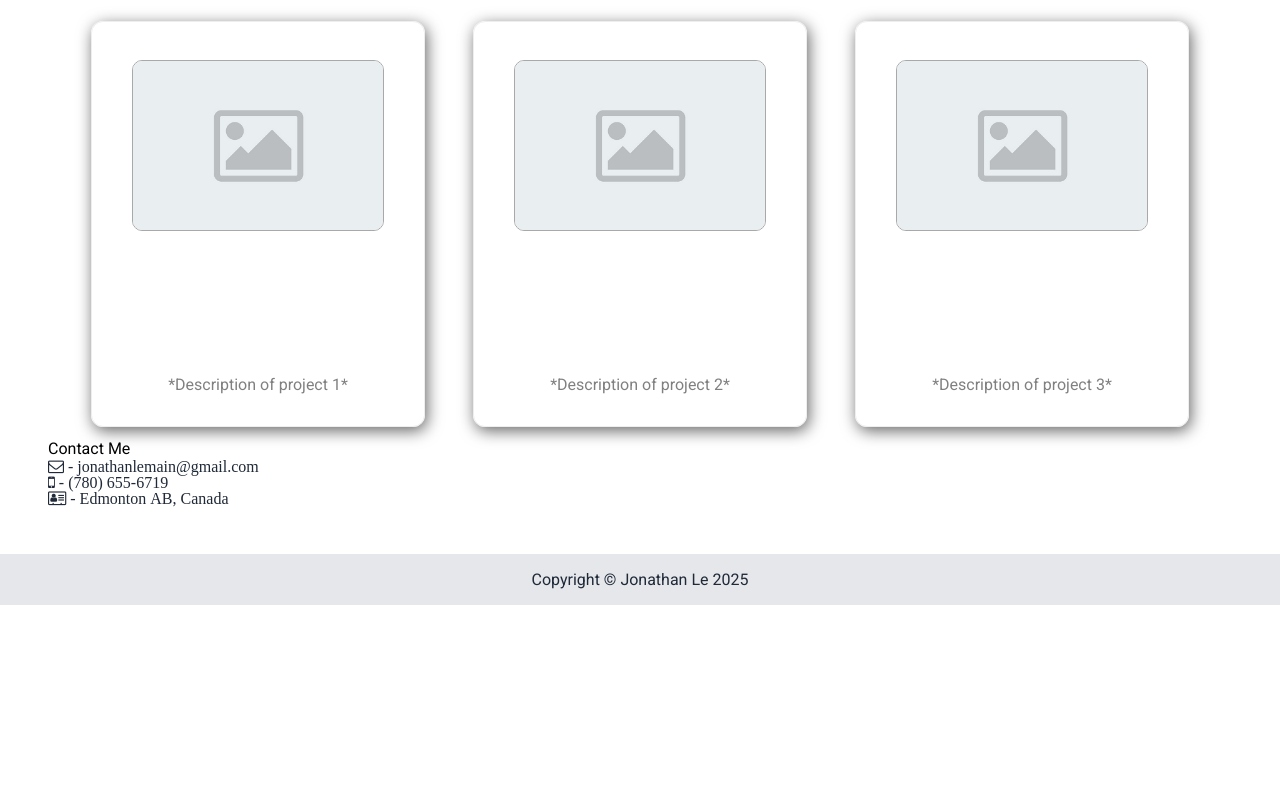
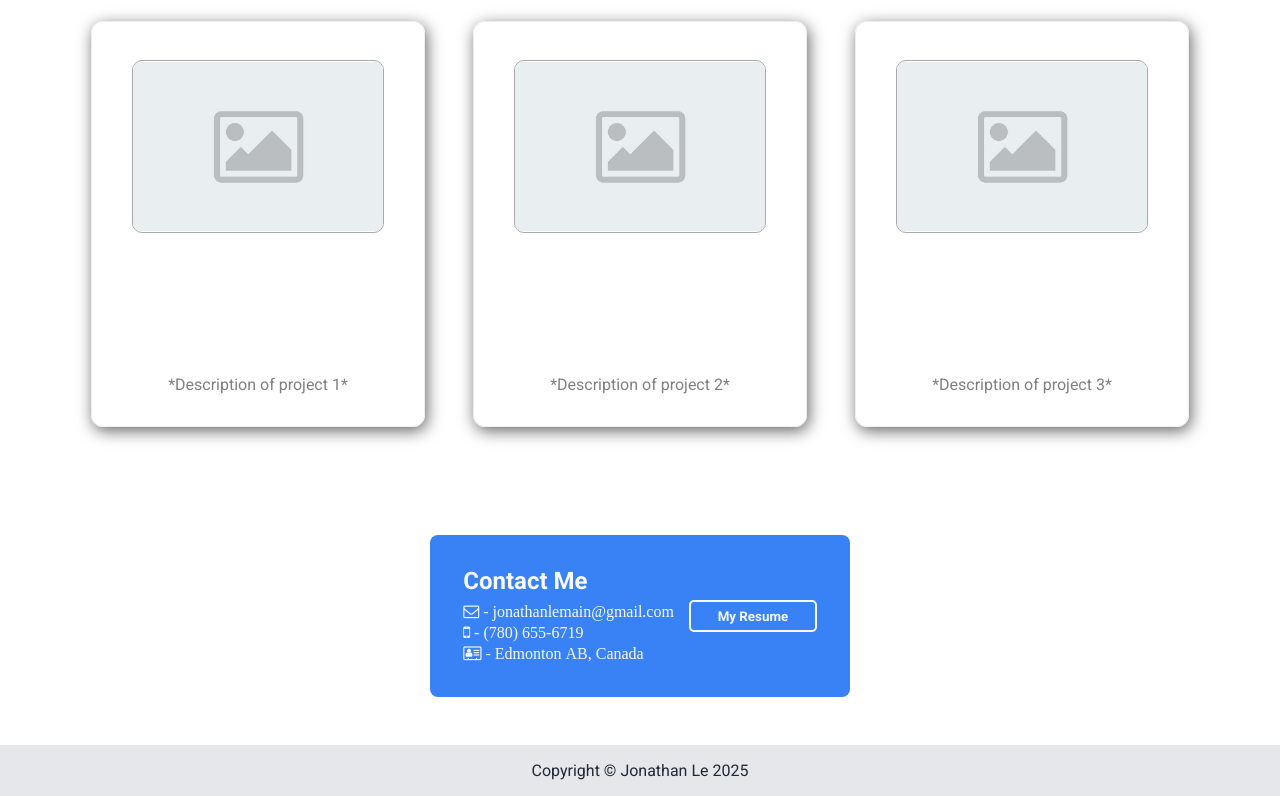
Before and after one commit to Jonathan-C-L/the-odin-project, a plain HTML site: page home/index.html in a window 1280 px wide. Shown: the part 445-1241 px from the top of the page. Before the commit the page ends 1050 px from the top, so only its background shows below. Drawn offline with Linux system fonts and the light colour scheme.

Commit message:
projects page styled and assignments updated

```diff
--- a/home/index.html
+++ b/home/index.html
@@ -17,7 +17,7 @@
                 <ul>
                     <li class="summary-text">2nd year Computer Engineering Technology student (Cumulative GPA: 4.0)</li>
                     <li class="summary-text">Front-end: HTML/CSS, Javascript (jQuery, React), TypeScript</li>
-                    <li class="summary-text">Back-end: C, C# (.NET), Python, PHP</li>
+                    <li class="summary-text">Back-end: C, C# (.NET), Python, PHP, Node.js</li>
                     <li class="summary-text">Databases: SQL (SSMS, PostgreSQL)</li>
                 </ul>
             </div>
@@ -27,7 +27,6 @@
 
     <!-- main content -->
      <div class="content">
-
         <div class="projects-title">Projects</div>
         <!-- description and links to my projects -->
         <div class="projects">
@@ -44,13 +43,19 @@
                 <p>*Description of project 3*</p>
             </a>
         </div>
-
+    </div>
+    <div class="content">
         <!-- contact info -->
+        <div class="contact-container">
             <div class="contact">
                 <div class="contact-title">Contact Me</div>
                 <div class="email fa fa-envelope-o"> - jonathanlemain@gmail.com</div>
                 <div class="phone fa fa-mobile-phone"> - (780) 655-6719</div>
                 <div class="location fa fa-address-card-o"> - Edmonton AB, Canada</div>
+            </div>
+            <div class="button-container">
+                <button class="resume" type="button">My Resume</button>
+            </div>
         </div>
     </div>
 
--- a/home/styles/style.css
+++ b/home/styles/style.css
@@ -74,7 +74,7 @@ footer{
 }
 .nait-logo{
     width: 200px;
-    height: auto;
+    height: 200px;
     border-radius: 50px;
     padding: 32px;
     margin: 15px;
@@ -86,6 +86,7 @@ footer{
     flex-direction: column;
     padding: 24px;
     margin: 24px;
+    align-items: center;
 }
 
 /* projects */
@@ -119,15 +120,55 @@ footer{
 }
 .card-img{
     width: 250px;
-    height: auto;
+    height: 171px;
     border-radius: 10px;
     border: 1px solid darkgray;
+    object-fit: contain;
 }
 /* contact info */
+.contact-container{
+    display: flex;
+    background-color: #3882F6;
+    width: 30%;
+    align-items: center;
+    border-radius: 8px;
+    padding: 2em;
+    justify-content: space-evenly;
+}
+.email, .location, .phone{
+    color: #F9FAF8;
+    font-size: large;
+    margin-bottom: .3em;
+
+}
+.contact-title{
+    color: #F9FAF8;
+    font-size: x-large;
+    font-weight: 900;
+    margin-bottom: 8px;
+}
 .contact{
     display: flex;
     flex-direction: column;
 }
-.email, .location, .phone{
-    color: #1F2937;
+.resume{
+    font-family: 'Roboto';
+    font-weight: bolder;
+    color: #F9FAF8;
+    background-color: #3882F6;
+    border-color: #F9FAF8;
+    border-radius: 5px;
+    padding: .5em 2em;
+    border: 2px solid;
 }
+.button-container{
+    display: flex;
+    width: 40%;
+    justify-content: right;
+}
+button:hover{
+    border-color: darkgray;
+}
+button:active{
+    border-color: darkslategray;
+}
```
Lines whose indentation alone changed are shown as unchanged.
